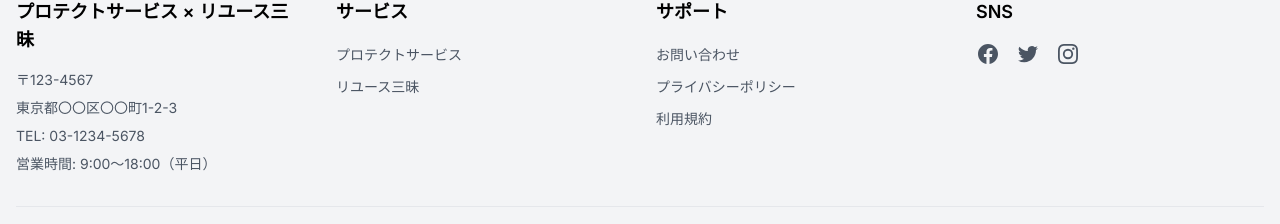
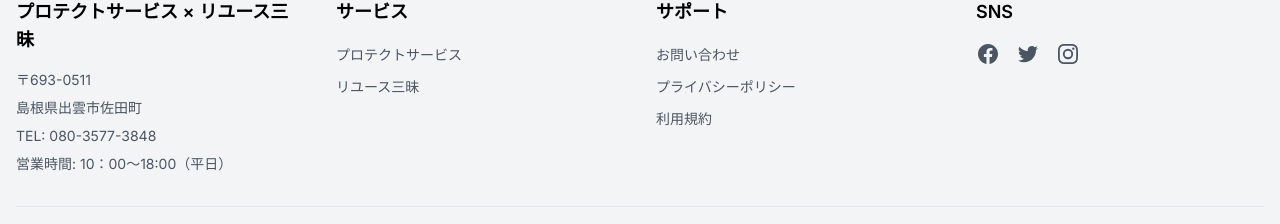
Before and after one commit to tsubo2025/pro_hp_chat, a Next.js app in the folder customer_AI/: page / in a window 1280 px wide. Shown: the part 1360-1584 px from the top of the page. Built offline with nearby package versions, Linux system fonts and the light colour scheme.

Commit message:
top,chat作成

```diff
--- a/customer_AI/src/components/layout/Footer.tsx
+++ b/customer_AI/src/components/layout/Footer.tsx
@@ -30,10 +30,10 @@
               {type === 'reuse' && 'リユース三昧'}
               {type === 'main' && 'プロテクトサービス × リユース三昧'}
             </h3>
-            <p className="text-sm text-gray-600 mb-2">〒123-4567</p>
-            <p className="text-sm text-gray-600 mb-2">東京都〇〇区〇〇町1-2-3</p>
-            <p className="text-sm text-gray-600 mb-2">TEL: 03-1234-5678</p>
-            <p className="text-sm text-gray-600">営業時間: 9:00〜18:00（平日）</p>
+            <p className="text-sm text-gray-600 mb-2">〒693-0511</p>
+            <p className="text-sm text-gray-600 mb-2">島根県出雲市佐田町</p>
+            <p className="text-sm text-gray-600 mb-2">TEL: 080-3577-3848</p>
+            <p className="text-sm text-gray-600">営業時間: 10：00〜18:00（平日）</p>
           </div>
 
           {/* サービスリンク */}
```
Also changed, not shown: 1 other file (tests, documents, lock files or other folders).
